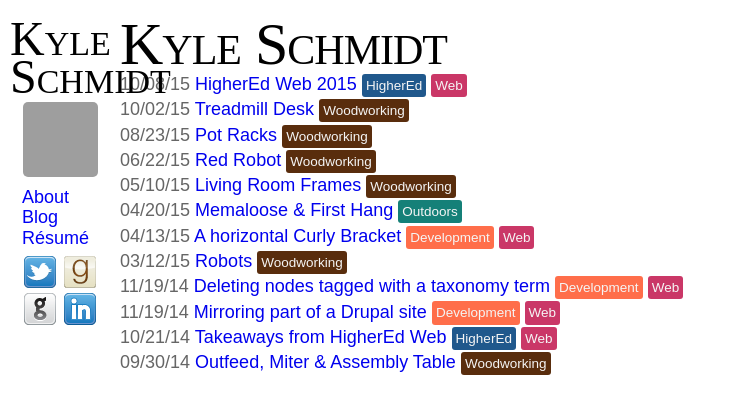
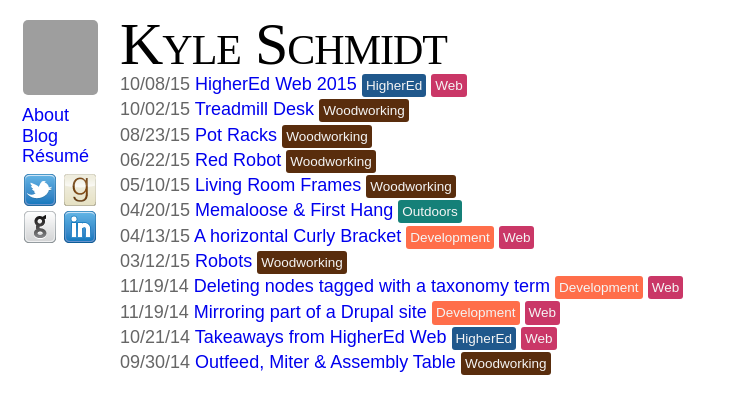
Before and after one commit to krschmidt/krschmidt.github.com, a Jekyll site: the page built from index.html, in a window 1280 px wide. Shown: the top 414 px of the page, without its empty margins (0-735 px from the left). Built offline with Jekyll 4.4.1, drawn with Linux system fonts in a browser that asks for light colours; nearby versions of some CDN libraries; some web fonts are replaced; grey boxes are pictures that could not be loaded.

Commit message:
fix layout for classes instead of ids

```diff
--- a/_layouts/layout.html
+++ b/_layouts/layout.html
@@ -15,23 +15,23 @@
 </head>
 <body>
 <nav>
-	<div id="hamburger">
+	<div class="hamburger">
 	  <span></span>
 	  <span></span>
 	  <span></span>
 	  <span></span>
 	</div>
-	<div id="mobile-title">
+	<div class="mobile-title">
 		<h1>Kyle Schmidt</h1>
 	</div>
-	<div id="menu">
+	<div class="menu">
 		<a href="/"><img src="{{ site.gravatar_url }}?s=150" height="75" width="75" class="avatar" alt="A picture of me wearing a bicycle helmet"/></a>
 		<ul>
 			<li><a href="/about">About</a></li>
 			<li><a href="/">Blog</a></li>
 			<li><a href="/resume">R&eacute;sum&eacute;</a></li>
 		</ul>
-		<div id="social_media">
+		<div class="social_media">
 			<div>
 				<a href="https://twitter.com/Kyle_R_Schmidt" class="sprite sprite-twitter">
 					<span class="invisible">Follow me on Twitter</span>
@@ -59,9 +59,9 @@
 </section>
 <script>
 $(document).ready(function(){
-	$('#hamburger').click(function(){
+	$('.hamburger').click(function(){
 		$(this).toggleClass('open');
-		$('#menu').toggleClass('open');
+		$('.menu').toggleClass('open');
 	});
 });
 </script>
```
